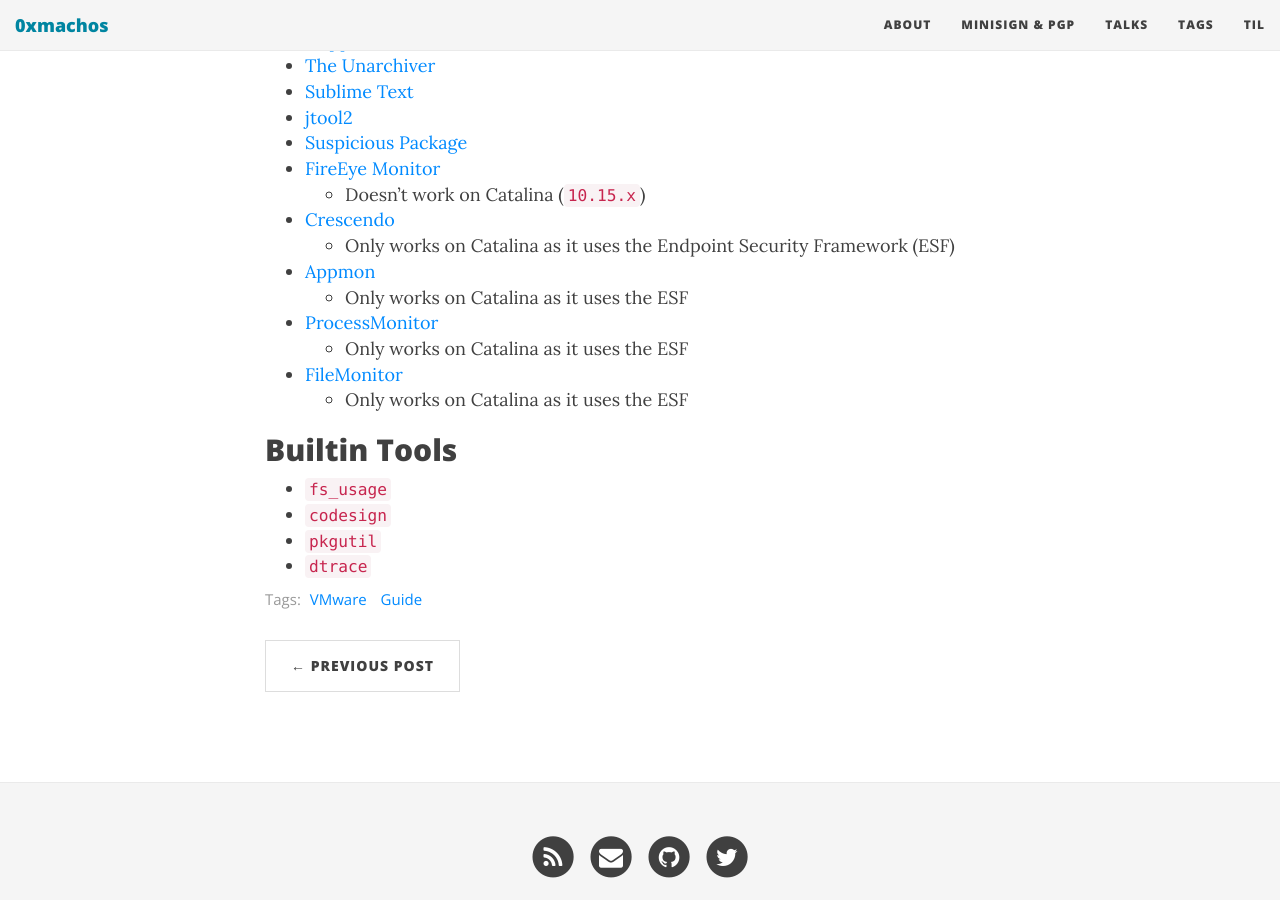
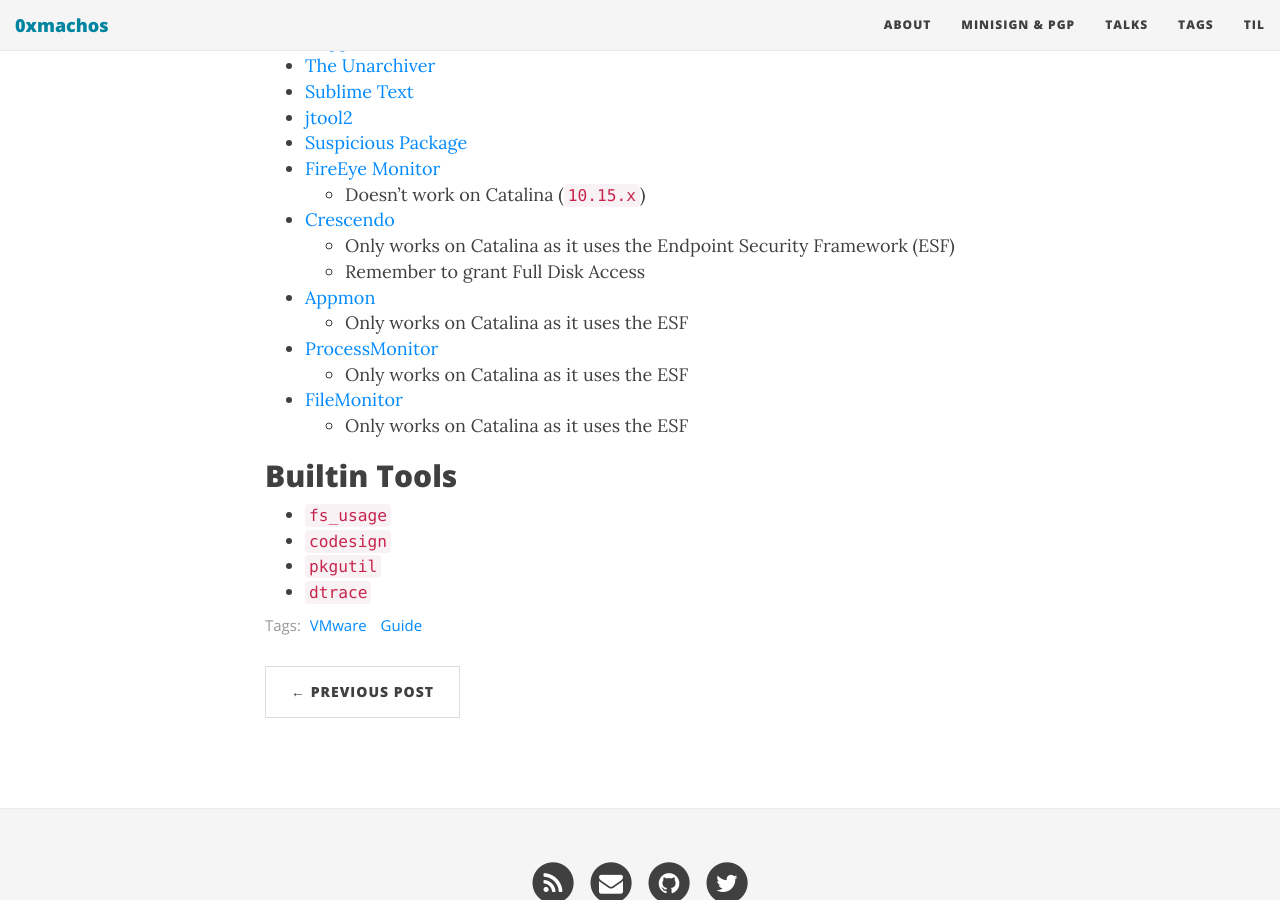
Before and after one commit to 0xmachos/0xmachos.github.io, a Jekyll site: the page built from _posts/2020-05-24-VMware-Fusion-macOS-Research-VM.md, in a window 1280 px wide and 900 px high, scrolled down 2972 px. Built offline with Jekyll 4.4.1, drawn with Linux system fonts in a browser that asks for light colours; nearby versions of some CDN libraries.

Commit message:
TPT: Crescendo: Add Full Disk Access point

```diff
--- a/_posts/2020-05-24-VMware-Fusion-macOS-Research-VM.md
+++ b/_posts/2020-05-24-VMware-Fusion-macOS-Research-VM.md
@@ -108,6 +108,7 @@
     * Doesn’t work on Catalina (`10.15.x`)
 * [Crescendo](https://github.com/SuprHackerSteve/Crescendo)
 	* Only works on Catalina as it uses the Endpoint Security Framework (ESF)
+    * Remember to grant Full Disk Access
 * [Appmon](https://bitbucket.org/xorrior/appmon/src/master/)
     * Only works on Catalina as it uses the ESF
 * [ProcessMonitor](https://objective-see.com/products/utilities.html#ProcessMonitor)
```
